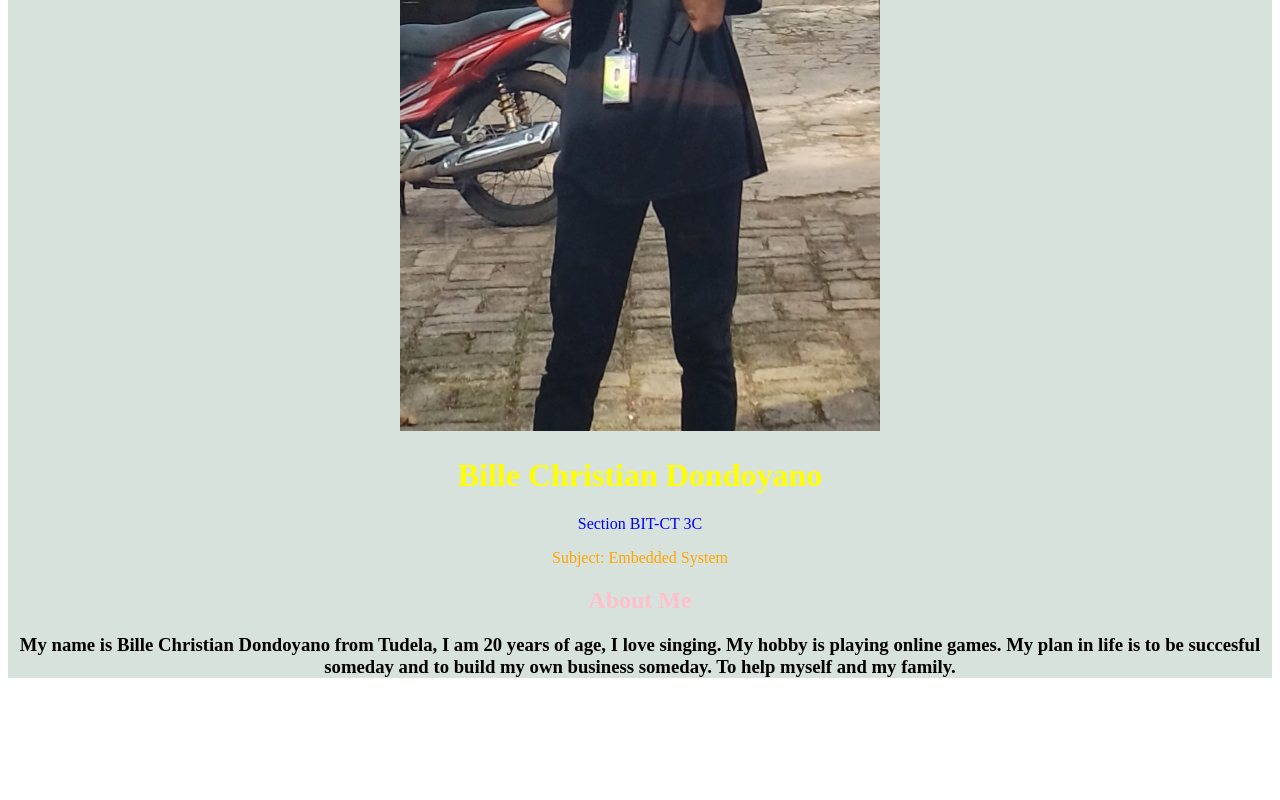
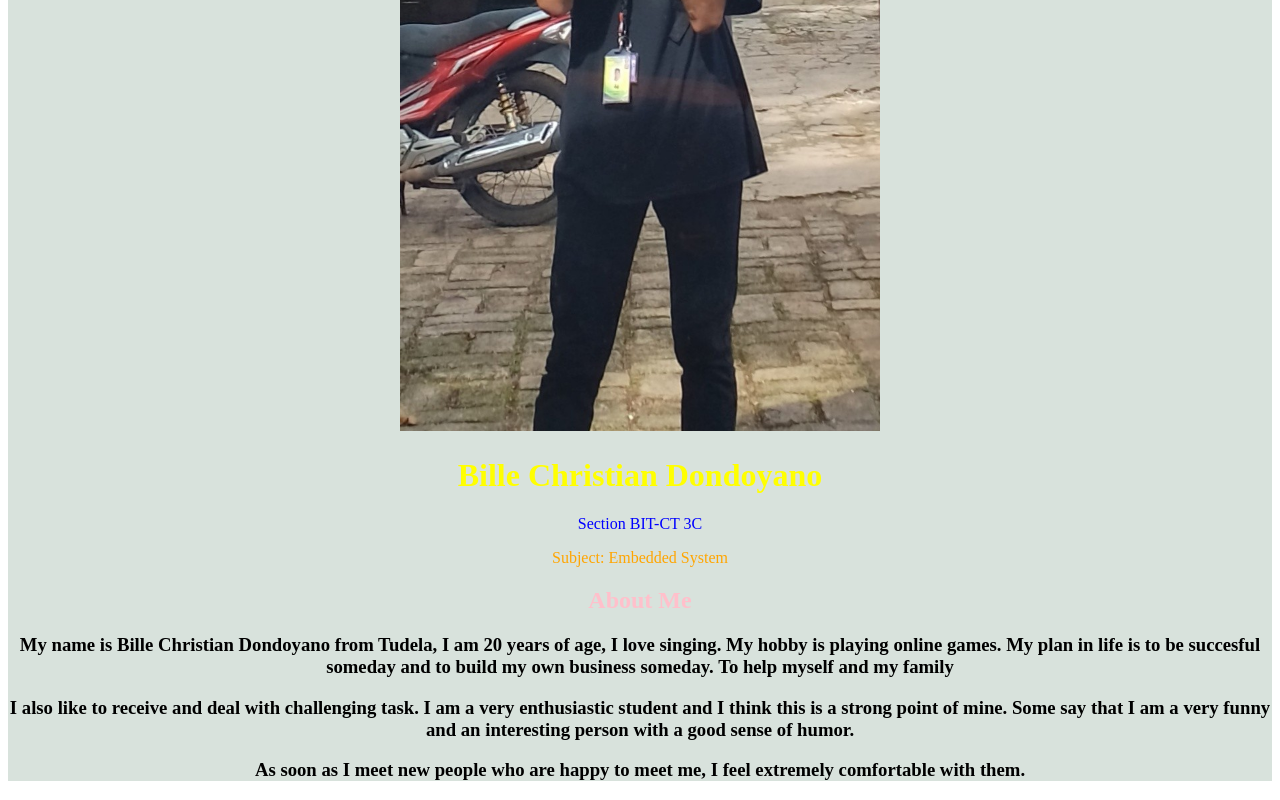
Before and after one commit to Dondoyano919/myportfolio-, a plain HTML site: page index.html in a window 1280 px wide. Shown: the part 430-1230 px from the top of the page. Before the commit the page ends 1127 px from the top, so only its background shows below. Drawn offline with Linux system fonts and the light colour scheme.

Commit message:
Bille Christian

```diff
--- a/index.html
+++ b/index.html
@@ -29,7 +29,10 @@
 <p style="color: Orange">Subject: Embedded System</p>
         <h2 style="color:pink">About Me</h2>
         <h3>
-          My name is Bille Christian Dondoyano from Tudela, I am 20 years of age, I love singing. My hobby is playing online games. My plan in life is to be succesful someday and to build my own business someday. To help myself and my family.
+          My name is Bille Christian Dondoyano from Tudela, I am 20 years of age, I love singing. My hobby is playing online games. My plan in life is to be succesful someday and to build my own business someday. To help myself and my family
+          </h3>
+          <h3>I also like to receive and deal with challenging task. I am a very enthusiastic student and I think this is a strong point of mine. Some say that I am a very funny and an interesting person with a good sense of humor.
+          <h3>As soon as I meet new people who are happy to meet me, I feel extremely comfortable with them.
         </h3>
       </div>
     </div>
```
